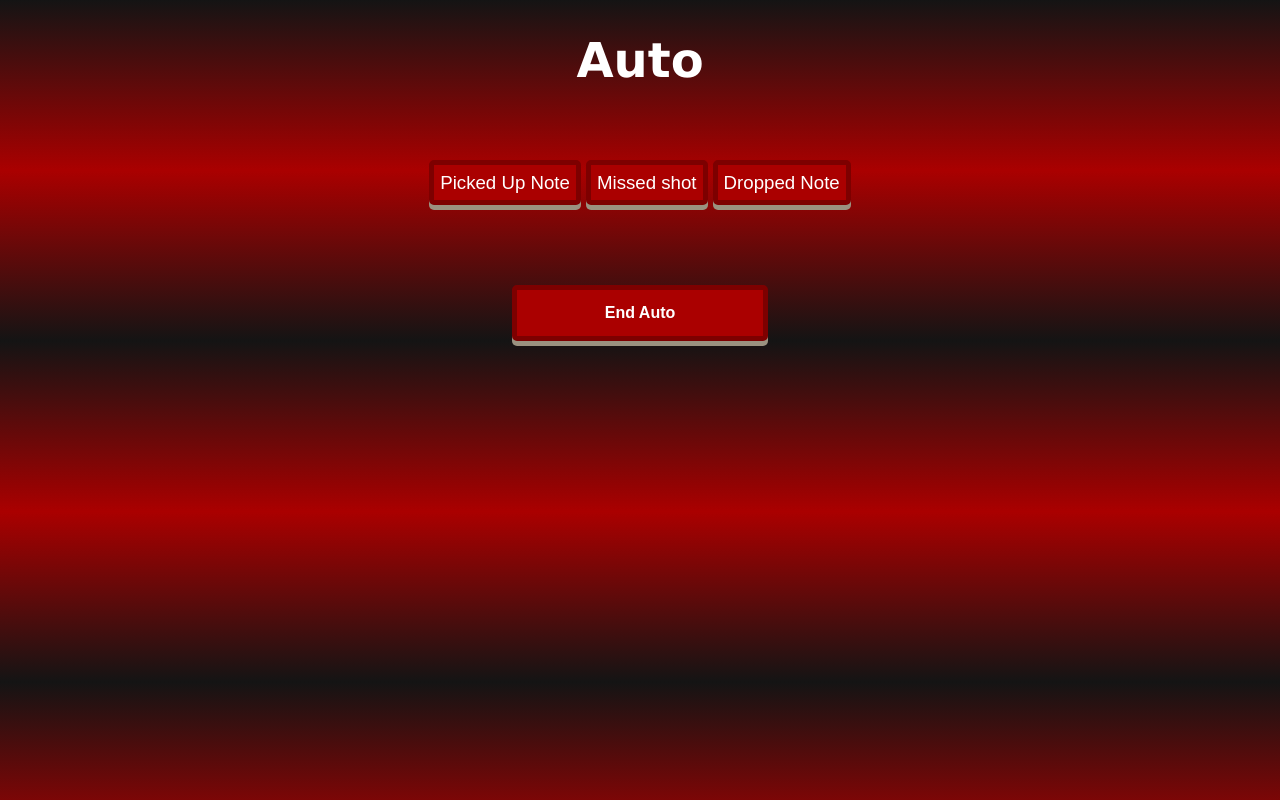
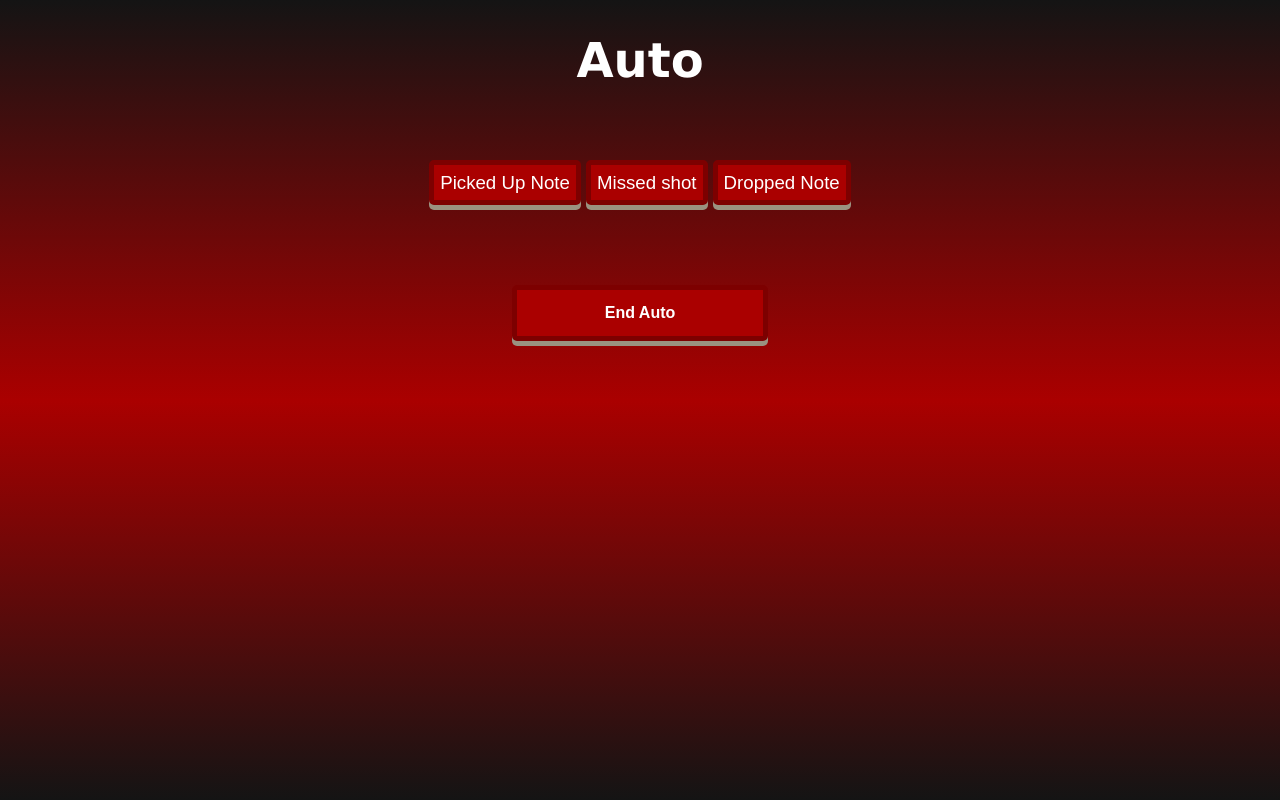
Before and after one commit to cavineers/ScoutingApp2024, a Flask app: page /scout.html in a window 1280 px wide. Run offline with Flask 3, Linux system fonts and the light colour scheme.

Commit message:
fixed background bug

```diff
--- a/templates/scout.html
+++ b/templates/scout.html
@@ -9,7 +9,7 @@
 <script src="/static/2024/js/navstamp.js"></script>
 {% endblock %}
 {% block contents %}
-<div>
+<div class="content">
     <!--TODO: fix placement of buttons if needed-->
     <div class="auto" style="width: 100%; text-align: center;">
         <div class="title">
@@ -62,4 +62,5 @@
             </div>
         </div>
     </div>
+</div>
 {% endblock %}
```
Lines whose indentation alone changed are shown as unchanged.
